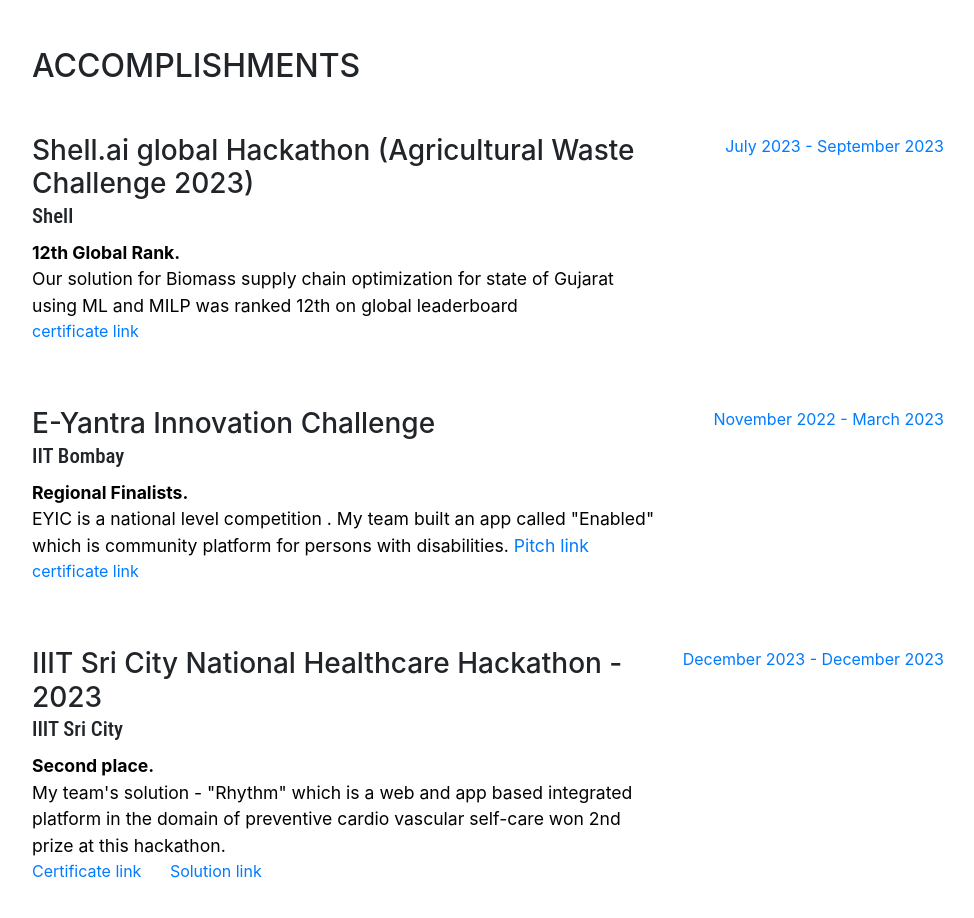
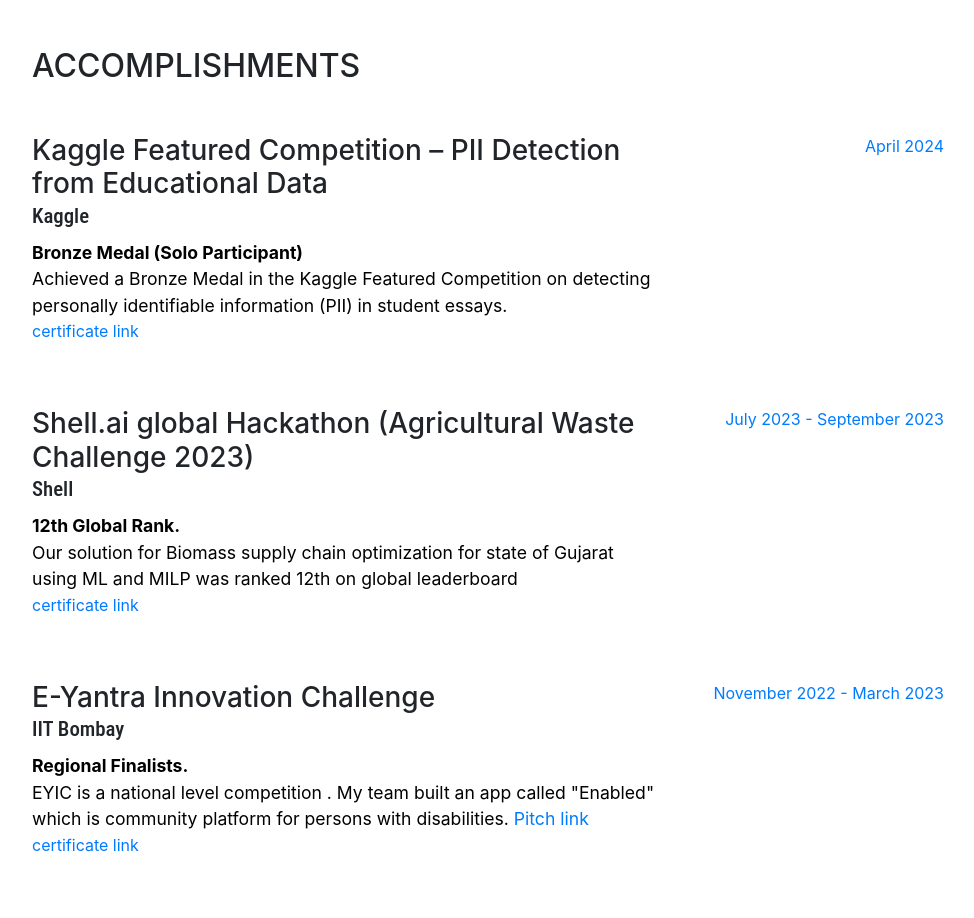
Before and after one commit to Riteshbhalerao11/personal-website, a website with bundled scripts: page index.html in a window 1280 px wide. Shown: the part 4400-5318 px from the top of the page, without its empty margins (288-1262 px from the left). Built offline with nearby package versions, Linux system fonts and the light colour scheme; a web font is replaced by a local one.

Commit message:
Added kaggle competition

```diff
--- a/index.html
+++ b/index.html
@@ -461,6 +461,28 @@
           <div class="resume-item d-flex flex-column flex-md-row mb-5">
             <div class="resume-content mr-auto">
               <h3 class="mb-0">
+                Kaggle Featured Competition – PII Detection from Educational Data
+              </h3>
+              <div class="subheading mb-2">Kaggle</div>
+              <b><p class="mb-0 description">Bronze Medal (Solo Participant)</p></b>
+              <p class="mb-0 description">
+                Achieved a Bronze Medal in the Kaggle Featured Competition on
+                detecting personally identifiable information (PII)
+                in student essays.
+              </p>
+              <a
+                href="https://www.kaggle.com/certification/competitions/riteshbhalerao/pii-detection-removal-from-educational-data"
+                ><p>certificate link</p></a
+              >
+            </div>
+            <div class="resume-date text-md-right">
+              <span class="text-primary">April 2024</span>
+            </div>
+          </div>
+
+          <div class="resume-item d-flex flex-column flex-md-row mb-5">
+            <div class="resume-content mr-auto">
+              <h3 class="mb-0">
                 Shell.ai global Hackathon (Agricultural Waste Challenge 2023)
               </h3>
               <div class="subheading mb-2">Shell</div>
```
